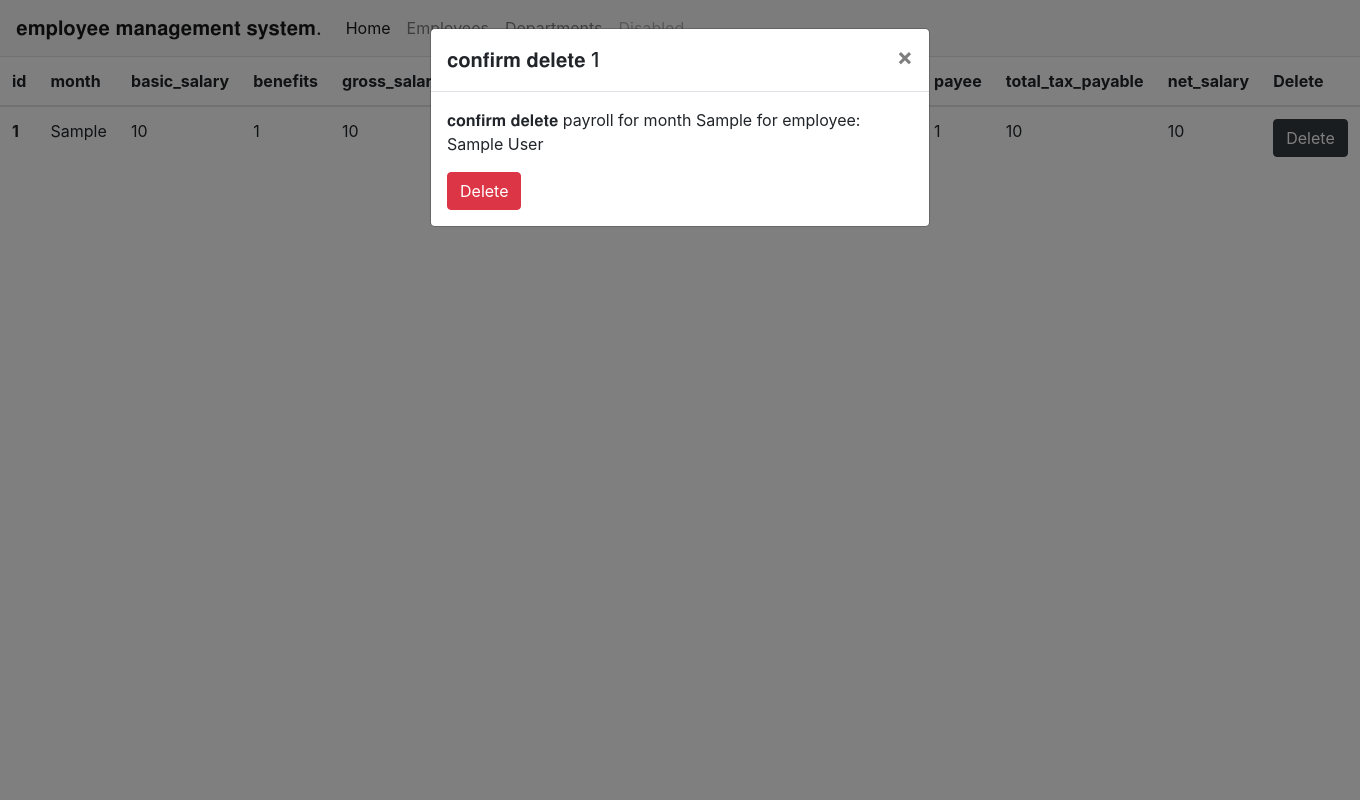
After one commit to Morgan-Gicheha/Employee-management-system, a Flask app: page /view_payrolls/1 in a window 1360 px wide, after a click on "Delete". The commit adds this page. Run offline with Flask 2, Linux system fonts and the light colour scheme; tables that the repository leaves empty hold one stand-in row (values such as "Sample post"); some libraries are stand-ins or nearby versions.

Commit message:
capability to delete payroll added

```diff
--- a/app.py
+++ b/app.py
@@ -168,8 +168,13 @@ def update_employee(id):
 def delete_employee(id):
     # print('my delete id is',id)
     # calling function to delete the employee
-    deleted_employee_of_id = Employee.delete_employee(id)
-    flash('Employee DELETED')
+    emp= Employee.fetching_all_emps_by_id_test(id=id)
+    # print(emp.employee_name)
+    try:
+        deleted_employee_of_id = Employee.delete_employee(id)
+        flash('Employee DELETED')
+    except Exception:
+        flash(f' cannot delete employee named  {emp.employee_name} because he/she has payrolls. Consider clearing the payroll first','warning')
 
     return redirect(url_for('employees'))
 
@@ -204,30 +209,25 @@ def geting_employees_in_deps(id):
 
 
 
-@app.route('/payroll/<int:id>')
-def payroll(id):
-
-    all_emps = Employee.query.filter_by(id=id)
-
-    return render_template('payroll.html',all_emps=all_emps)
-
-    #
 
 # succes payroll.route
 
 @app.route('/payroll/success<int:id>',methods=['GET','POST'])
 def success_payroll(id):
     # fetching all emps with.. the id in this roue is gotten from payroll route in  the loop in th payroll.html
+    print(id)
     success_all_emps= Employee.query.filter_by(id=id)
     for anything in success_all_emps:
-        print(anything.payroll_.gross_salary)
+        # print(anything.payroll_.gross_salary)
         employee_id=anything.id
         salary=anything.employee_salary
         benefits=anything.employee_benefits
+        print( anything.employee_name)
+
 
     if request.method=='POST':
-        month =request.form['month']
-        print(month)
+        monthy =request.form['month']
+
 
 
         # instantiating gen_subs_payroll to payroll_()
@@ -240,21 +240,64 @@ def success_payroll(id):
         payee = gen_subs_payroll.calculate_payee()
         total_tax_payable= gen_subs_payroll.calculate_tax_payable()
         net_salary = gen_subs_payroll.calculate_net_salary()
-
-        # connectin to db
-        db_payroll= Payroll(basic_salary=salary,benefits=benefits,gross_salary=gross_salary,
-        taxable_income=taxable_income,nssf_contribution=nssf_contribution,nhif_contribution=nhif_contribution,
-        payee=payee,total_tax_payable=total_tax_payable,net_salary=net_salary,month=month,employee_id=employee_id)
-
-        # creating record
-        db_payroll.create()
+        print(payee)
 
 
 
 
 
+                # connectin to db
+        db_payroll= Payroll(basic_salary=salary,benefits=benefits,gross_salary=gross_salary,
+        taxable_income=taxable_income,nssf_contribution=nssf_contribution,nhif_contribution=nhif_contribution,
+        payee=payee,total_tax_payable=total_tax_payable,net_salary=net_salary,month=monthy,employee_id=employee_id)
 
-    return render_template('generated_payroll.html',success_all_emps=success_all_emps)
+        fetch_payroll=Payroll.fetch_payroll_employee_id(employee_id=id).first()
+        print(fetch_payroll)
+
+
+        db_payroll.create()
+        flash(f'payroll for {anything.employee_name} for moonth {monthy} has been generated. ','success')
+
+
+    return render_template('generated_payroll.html',fetch_payroll=fetch_payroll)
+
+# view previous payrolls
+@app.route('/view_payrolls/<int:id>')
+def view_payrolls(id):
+    employee= Employee.query.filter_by(id=id).first()
+
+
+    # fetching payrolls with foriengkey employee id
+    fetched_payroll=Payroll.fetch_payroll_employee_id(employee_id=id)
+
+
+
+    return render_template('view_payroll.html',fetched_payroll=fetched_payroll)
+
+
+@app.route('/payroll/<int:id>')
+def payroll(id):
+
+    all_emps = Employee.query.filter_by(id=id)
+
+    return render_template('payroll.html',all_emps=all_emps)
+
+    #
+
+# route to delete payroll
+@app.route('/payroll/delete/<int:id>',methods=['POST','GET'])
+def delete_payroll(id):
+    try:
+        delete_payroll_id = Payroll.deleting_payroll(id=id)
+        print(delete_payroll_id)
+        flash('payroll deleted','success')
+        print('deleted')
+    except Exception:
+        flash('an error occured! retry...')
+
+    return redirect(url_for('view_payrolls', id=delete_payroll_id ))
+
+
 
 if __name__ == '__main__':
     app.run(debug=True)
--- a/models/employee_model.py
+++ b/models/employee_model.py
@@ -18,7 +18,8 @@ class Employee(db.Model):
     employee_benefits = db.Column(db.Integer, nullable=False)
     department_id = db.Column(db.Integer, db.ForeignKey('departments_table.id'))
 
-    payroll__=db.relationship('Payroll',backref='payroll_backref')
+    payroll__=db.relationship('Payroll',backref='employee__')
+
 
 
 #     # creating function to commit to db
--- a/models/payroll_model.py
+++ b/models/payroll_model.py
@@ -13,10 +13,28 @@ class Payroll(db.Model):
 
     total_tax_payable = db.Column(db.Integer,nullable=False)
     net_salary = db.Column(db.Integer,nullable=False)
-    month= db.Column(db.String(),nullable=False)
+    month= db.Column(db.String(),nullable=False,unique=False)
     employee_id= db.Column(db.Integer , db.ForeignKey('employees_table.id'))
 
     # method to commit to db
     def create(self):
         db.session.add(self)
         db.session.commit()
+
+
+    # fetching payroll with employee id
+    @classmethod
+    def fetch_payroll_employee_id(cls,employee_id):
+        fetch_payroll_employee_id=cls.query.filter_by(employee_id=employee_id)
+        return fetch_payroll_employee_id
+
+    # deleting a payroll
+    @classmethod
+    def deleting_payroll(cls,id):
+        payroll_id=cls.query.filter_by(id=id)
+        if payroll_id.first():
+            payroll_id.delete()
+            db.session.commit()
+            return True
+        else:
+            return False
--- a/templates/payroll.html
+++ b/templates/payroll.html
@@ -10,8 +10,8 @@
       <th scope="col">employee name</th>
       <th scope="col">Basic Salary</th>
       <th scope="col">benfits</th>
-
       <th scope="col">department</th>
+      <th scope="col">previous payroll</th>
 
   </thead>
   <tbody>
@@ -21,6 +21,7 @@
       <td>{{something.employee_salary}}</td>
       <td>{{something.employee_benefits}}</td>
       <td>{{something.employee_.department_name}}</td>
+      <td> <a href="/view_payrolls/{{something.id}}">view previos generated payrolls</a> </td>
 
       <td> </td>
 
--- /dev/null
+++ b/templates/view_payroll.html
@@ -0,0 +1,70 @@
+{% extends 'parent.html' %}
+{% block content %}
+
+<table class="table">
+    <thead>
+      <tr>
+        <th scope="col">id</th>
+        <th scope="col">month</th>
+
+        <th scope="col">basic_salary </th>
+        <th scope="col">benefits</th>
+        <th scope="col">gross_salary</th>
+        <th scope="col">taxable_income</th>
+        <th scope="col">nssf_contribution</th>
+
+        <th scope="col">nhif_contribution</th>
+        <th scope="col">payee</th>
+        <th scope="col">total_tax_payable</th>
+        <th scope="col">net_salary</th>
+        <th scope="col">Delete</th>
+
+      </tr>
+    </thead>
+    <tbody>
+      {% for detail in fetched_payroll%}
+      <tr>
+        <th scope="row">{{detail.id}}</th>
+        <td>{{detail.month}}</td>
+
+        <td>{{detail.basic_salary}}</td>
+        <td>{{detail.benefits}}</td>
+        <td>{{detail.gross_salary}}</td>
+        <td>{{detail.taxable_income}}</td>
+        <td>{{detail.nssf_contribution}}</td>
+        <td>{{detail.nhif_contribution}}</td>
+        <td>{{detail.payee}}</td>
+        <td>{{detail.total_tax_payable}}</td>
+        <td>{{detail.net_salary}}</td>
+        <td><button type="submit" class="btn btn-dark" data-toggle="modal" data-target="#delete_id{{detail.id}}" >Delete</button></td>
+
+      <!-- attaching modal to delet btn -->
+      <div class="modal" id="delete_id{{detail.id}}" tabindex="-1" role="dialog">
+        <div class="modal-dialog" role="document">
+          <div class="modal-content">
+            <div class="modal-header">
+              <h5 class="modal-title">𝐜𝐨𝐧𝐟𝐢𝐫𝐦 𝐝𝐞𝐥𝐞𝐭𝐞 {{detail.id}} </h5>
+              <button type="button" class="close" data-dismiss="modal" aria-label="Close">
+                <span aria-hidden="true">&times;</span>
+              </button>
+            </div>
+            <div class="modal-body">
+              <form action="" method="">
+                <p>𝐜𝐨𝐧𝐟𝐢𝐫𝐦 𝐝𝐞𝐥𝐞𝐭𝐞 payroll for month {{detail.month}} for employee: {{detail.employee__.employee_name}} </p>
+                <a href='/payroll/delete/{{detail.id}}' type="btn" class="btn btn-danger">Delete</a>
+              </form>
+            </div>
+
+          </div>
+        </div>
+      </div>
+
+
+      </tr>
+      {% endfor %}
+
+    </tbody>
+  </table>
+
+
+{% endblock %}
```
Also changed, not shown: templates/generated_payroll.html (+14 -15 lines).
